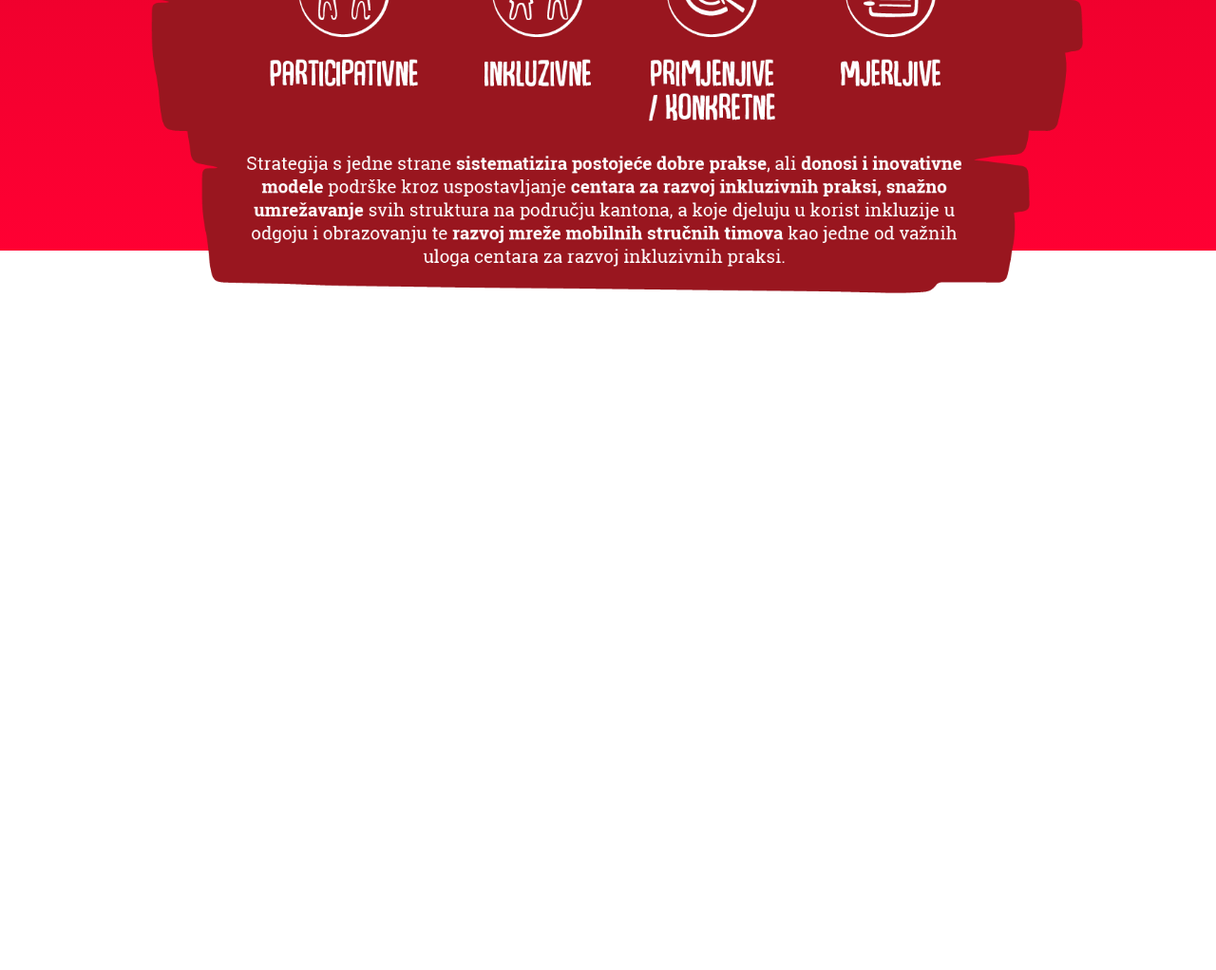
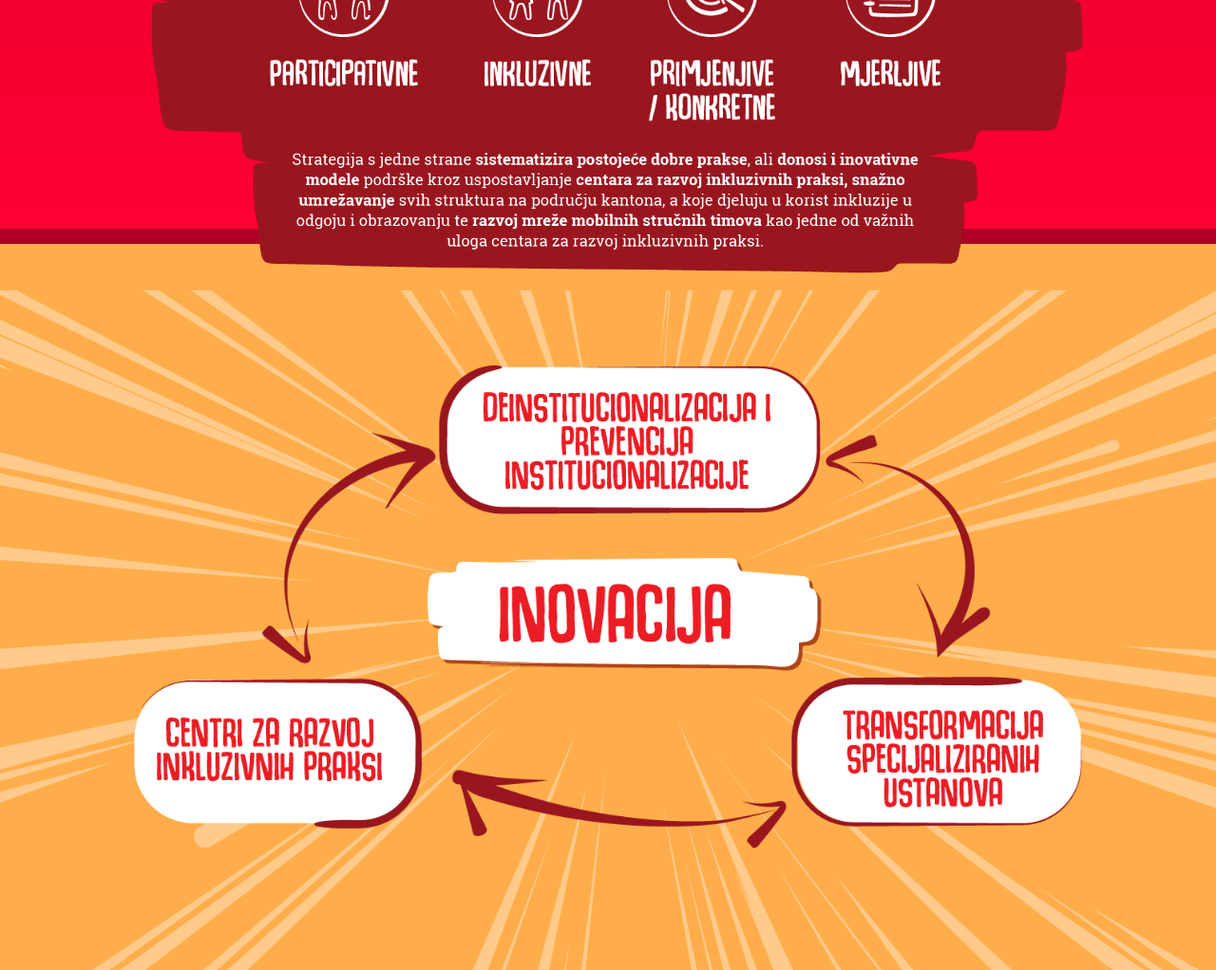
Before and after one commit to svenzaimovic/inkluzija, a plain HTML site: page index.html in a window 1280 px wide. Shown: the part 1600-2622 px from the top of the page at 95% size. Before the commit the page ends 1960 px from the top, so only its background shows below. Drawn offline with nearby package versions, Linux system fonts and the light colour scheme.

Commit message:
cycles done

```diff
--- a/index.html
+++ b/index.html
@@ -79,8 +79,12 @@
                 </div>
             </div>
         </div>
+    </section>
 
-
+    <section id="cycle">
+        <div class="container">
+            <img src="assets/img/cycle.png" alt="">
+        </div>
 
     </section>
 
--- a/styles/style.scss
+++ b/styles/style.scss
@@ -58,6 +58,8 @@ nav {
         }
     }
 
+    border-bottom: 16px solid #ae0026;
+
 
 }
 
@@ -94,7 +96,7 @@ nav {
             }
 
             &:last-child {
-                width: 80%;
+                width: 70%;
                 display: block;
                 margin: auto;
                 z-index: 8;
@@ -124,3 +126,17 @@ h3 {
 .lg-text {
     font-size: 24pt;
 }
+
+#cycle {
+    background: url('../assets/img/glowing-bg.png') #ffad4a;
+    background-position: center;
+    background-size: 136%;
+    border-bottom: 16px solid #ae0026;
+
+    img {
+        width: 90%;
+        display: block;
+        margin: auto;
+        padding: 128px 0px;
+    }
+}
```
Also changed, not shown: assets/img/cycle.png (added), assets/img/glowing-bg.png (added), styles/style.css, 1 other file.
